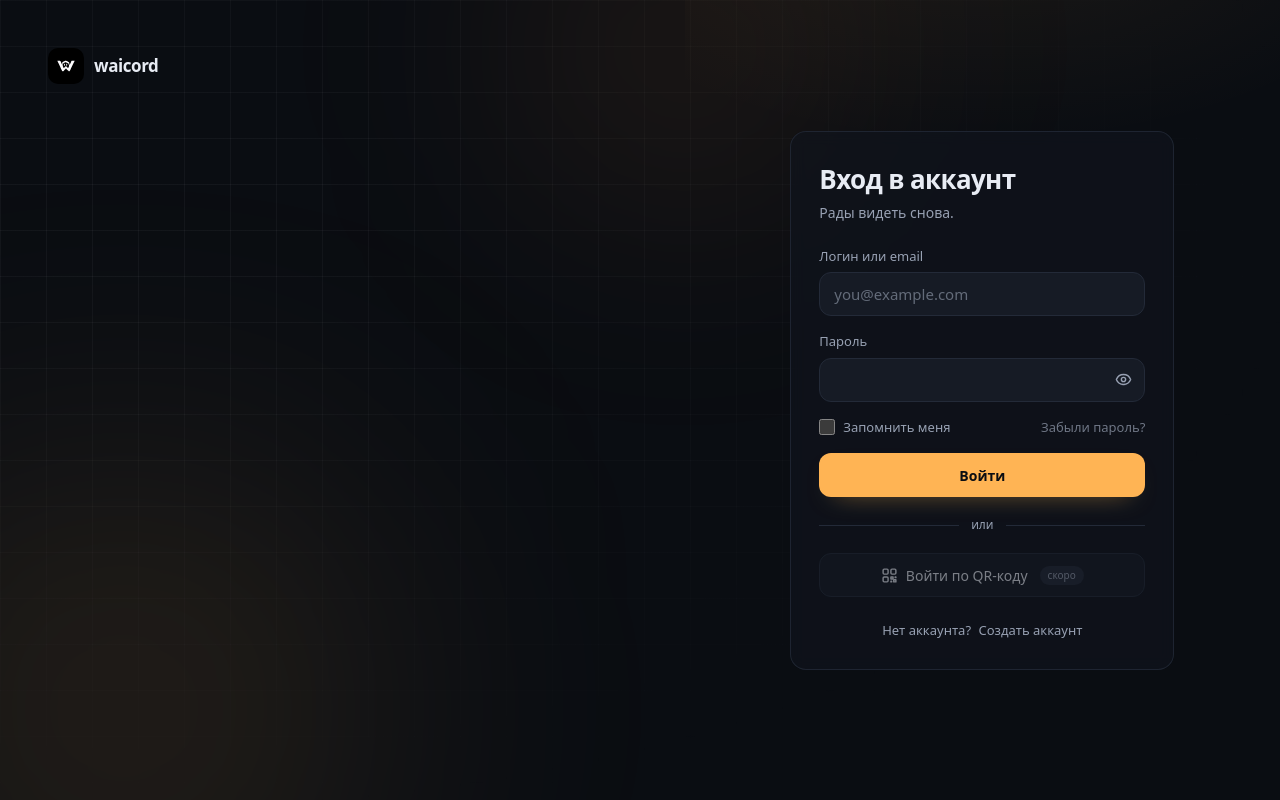
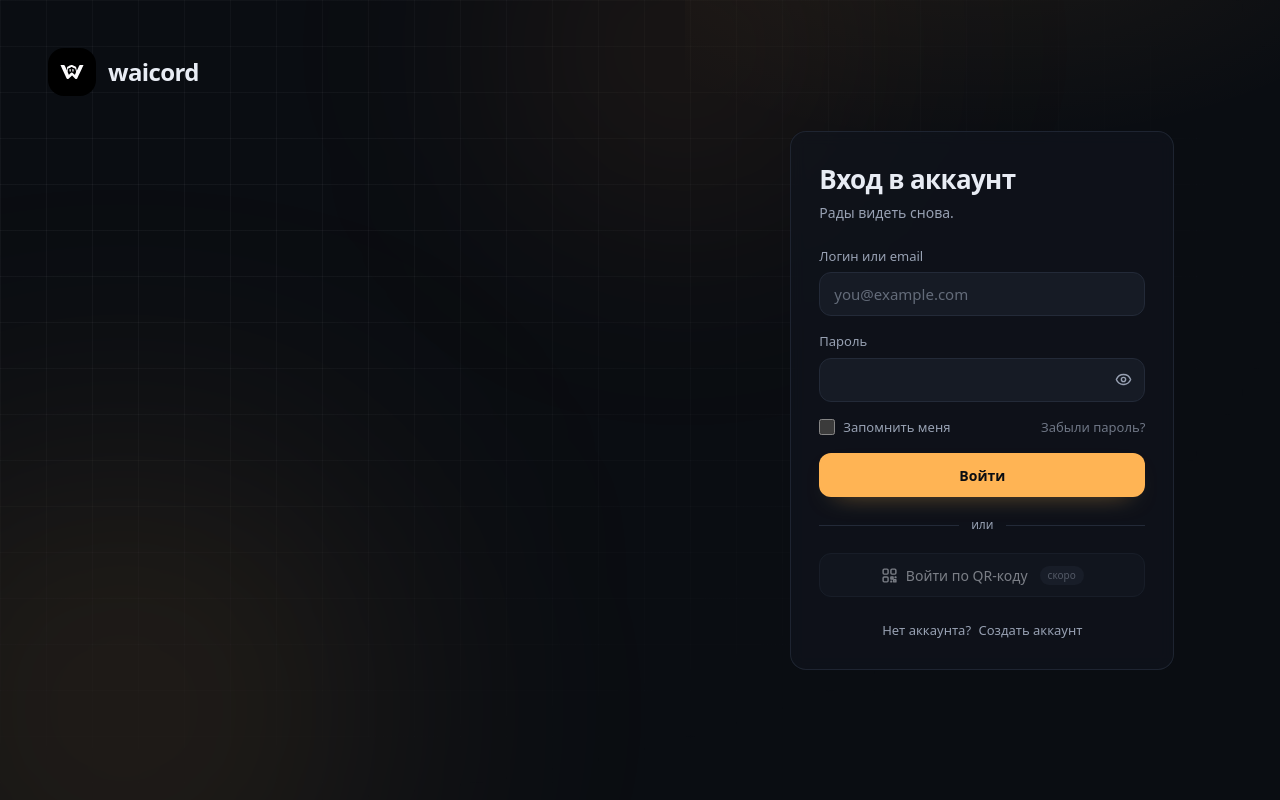
Before and after one commit to va1dy/waicord, a Svelte app in the folder apps/desktop/: page / in a window 1280 px wide. Built offline with nearby package versions, Linux system fonts and the light colour scheme.

Commit message:
fix: enlarge login header logo so the mark reads clearly

```diff
--- a/apps/desktop/src/components/Logo.svelte
+++ b/apps/desktop/src/components/Logo.svelte
@@ -2,9 +2,9 @@
   let { compact = false }: { compact?: boolean } = $props();
 </script>
 
-<div class="flex items-center gap-2.5">
-  <img src="/waicord.svg" alt="" class="size-9 rounded-[10px]" aria-hidden="true" />
+<div class="flex items-center gap-3">
+  <img src="/waicord.svg" alt="" class="size-12 rounded-2xl" aria-hidden="true" />
   {#if !compact}
-    <span class="font-display text-[17px] font-semibold tracking-tight">waicord</span>
+    <span class="font-display text-[24px] font-semibold tracking-tight">waicord</span>
   {/if}
 </div>
```
